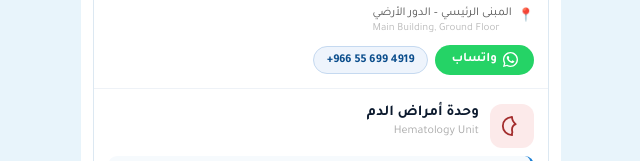
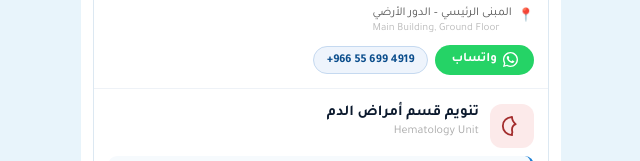
Before and after one commit to ACHguide/ACH, a plain HTML site: page index.html in a window 1280 px wide. Shown: the part 1336-1497 px from the top of the page, 319-959 px from the left. Drawn offline with Linux system fonts and the light colour scheme.

Commit message:
Update index.html

```diff
--- a/index.html
+++ b/index.html
@@ -252,7 +252,7 @@ body{font-family:'Tajawal',sans-serif;background:#e8f4fb;min-height:100vh;}
         <svg width="22" height="22" viewBox="0 0 24 24" fill="none" stroke="#A32D2D" stroke-width="2" stroke-linecap="round" stroke-linejoin="round"><path d="M12 22C6.5 22 2 17.5 2 12 2 7 5.5 3 12 2c0 4 1.5 6 4 8-2.5 1-4 3.5-4 6 0 2 1 3 0 4z"/></svg>
       </div>
       <div class="names">
-        <div class="n-ar">وحدة أمراض الدم</div>
+        <div class="n-ar">تنويم قسم أمراض الدم</div>
         <div class="n-en">Hematology Unit</div>
       </div>
     </div>
```
